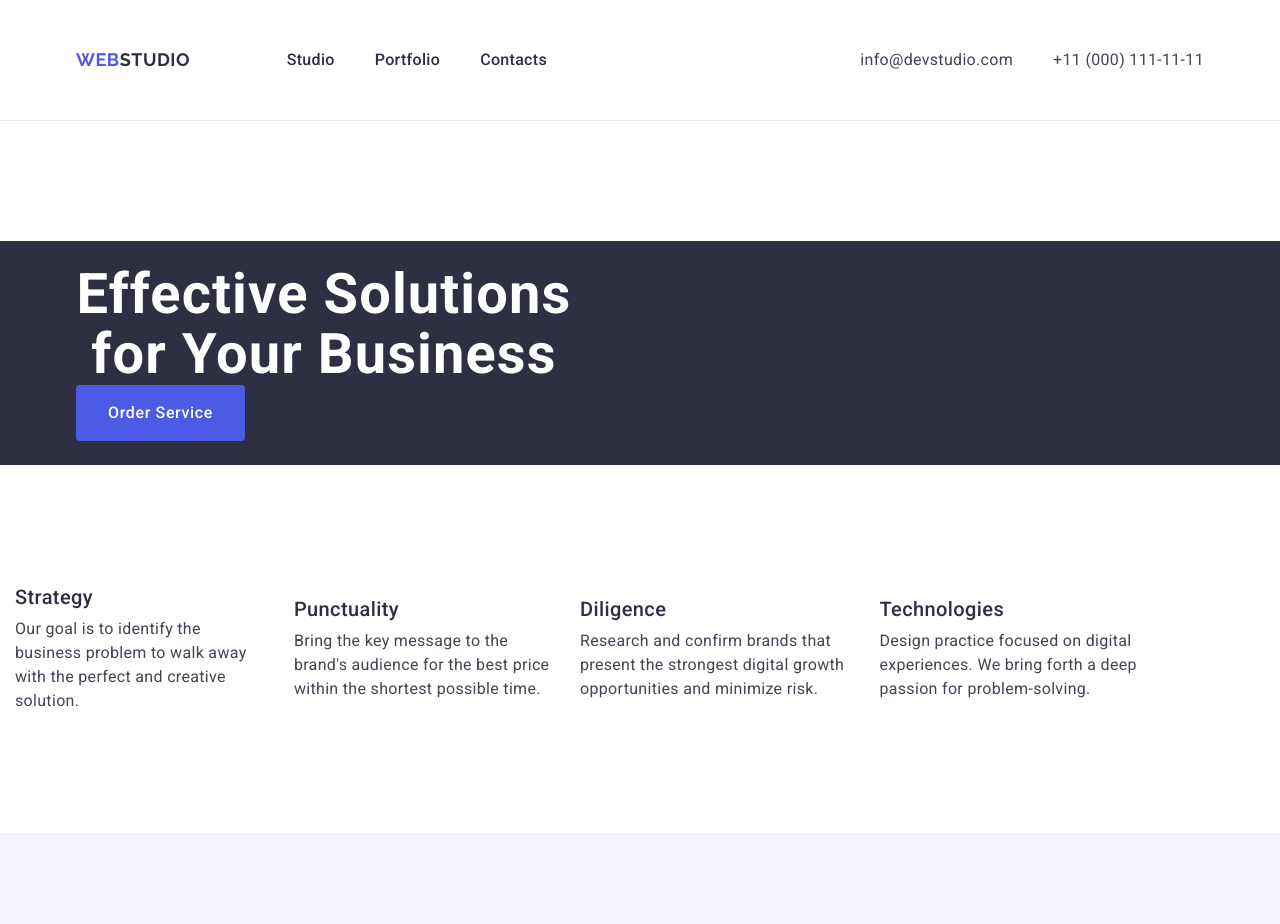
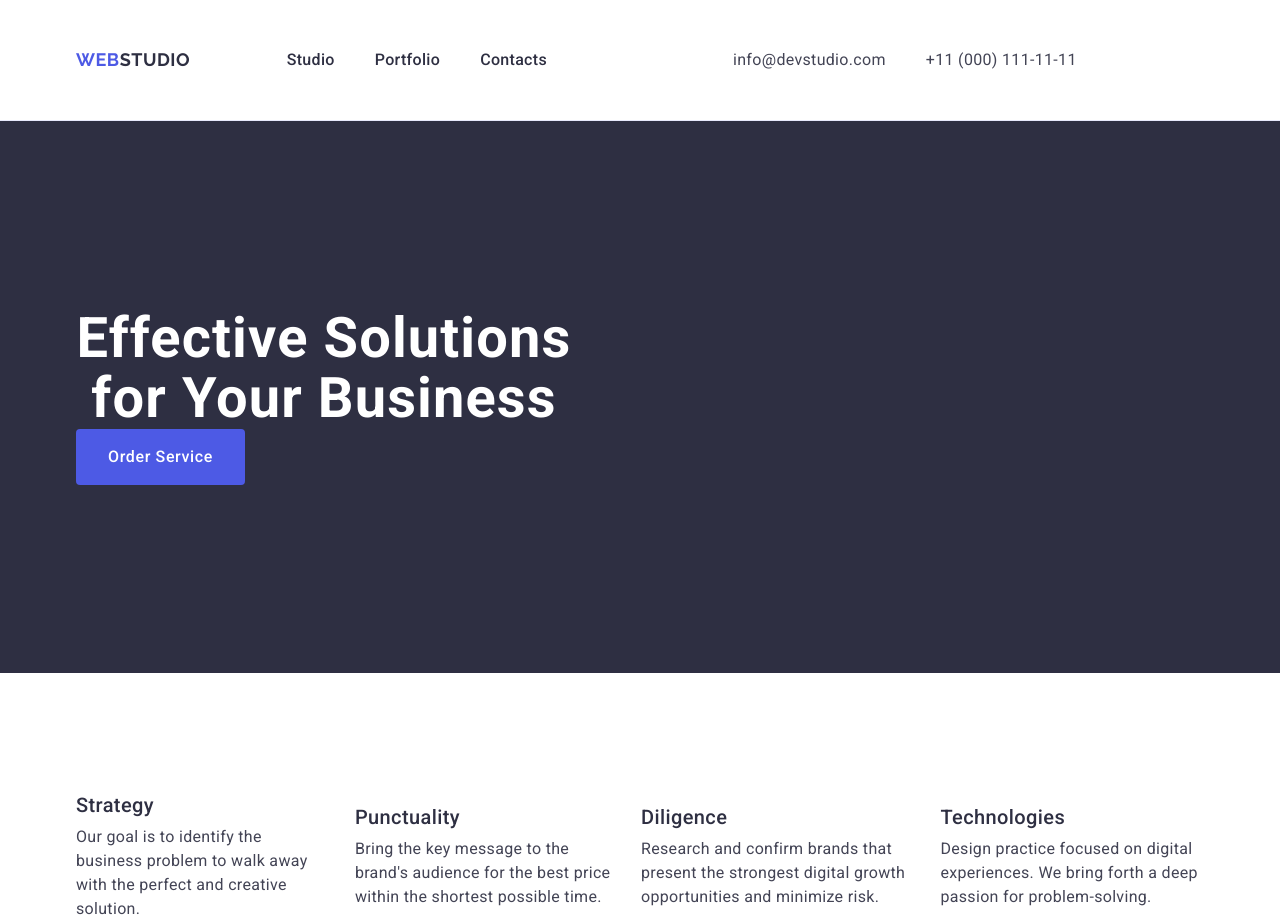
Before and after one commit to OlesHuzar/goit-homework-03, a plain HTML site: page index.html in a window 1280 px wide. Shown: the top 924 px of the page. Drawn offline with nearby package versions, Linux system fonts and the light colour scheme.

Commit message:
Update styles.css

```diff
--- a/css/styles.css
+++ b/css/styles.css
@@ -122,6 +122,11 @@ button {
 
 .page-address {
     font-style: normal;
+        display: flex;
+        align-items: center;
+        width: 100%;
+        max-width: 471px;
+        justify-content: space-between;
 }
 
 .menu-link:hover,
@@ -137,14 +142,8 @@ button {
 .main-section {
     background:#2E2F42;
     flex-shrink: 0;
-        padding-top: 24px;
-        padding-bottom: 24px;
-        margin-top: 120px;
-        gap: 40px;
-        display: flex;
-        align-items: center;
-        padding-left: 15px;
-        padding-right: 15px;
+    padding-top: 188px;
+    padding-bottom: 188px;
 }
 
 .main-text {
@@ -184,7 +183,6 @@ button {
 .hero-section {
     padding-top: 120px;
     padding-bottom: 120px;
-    width: calc((100% - 72px) / 4);
 }
 
 .features-list {
@@ -201,7 +199,8 @@ button {
         letter-spacing: 0.02em;
         margin-bottom: 8px;
         color: var(--primary-text-color);
-}
+        width: calc((100% - 72px) / 4);
+    }
 
 .features-text {
         font-size: 16px;
```
